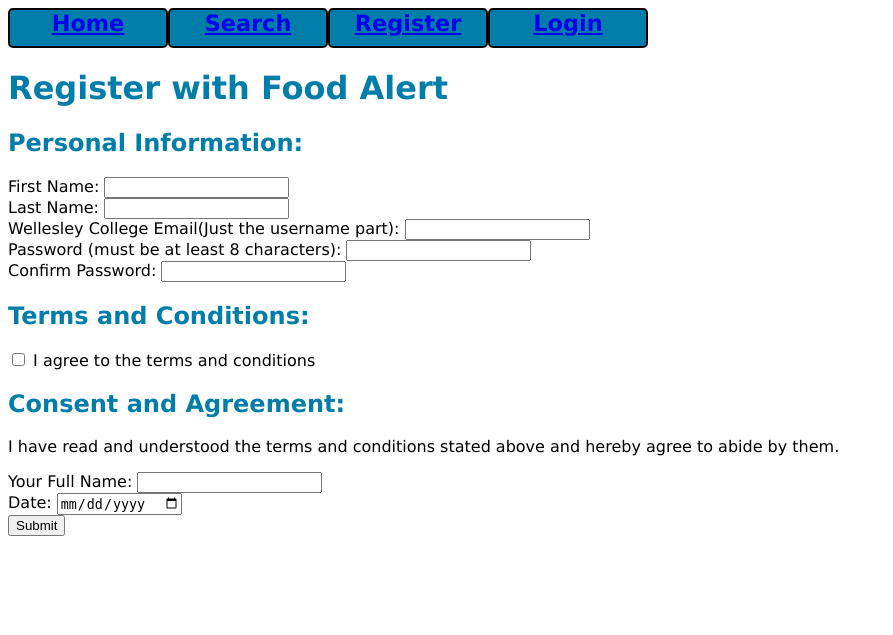
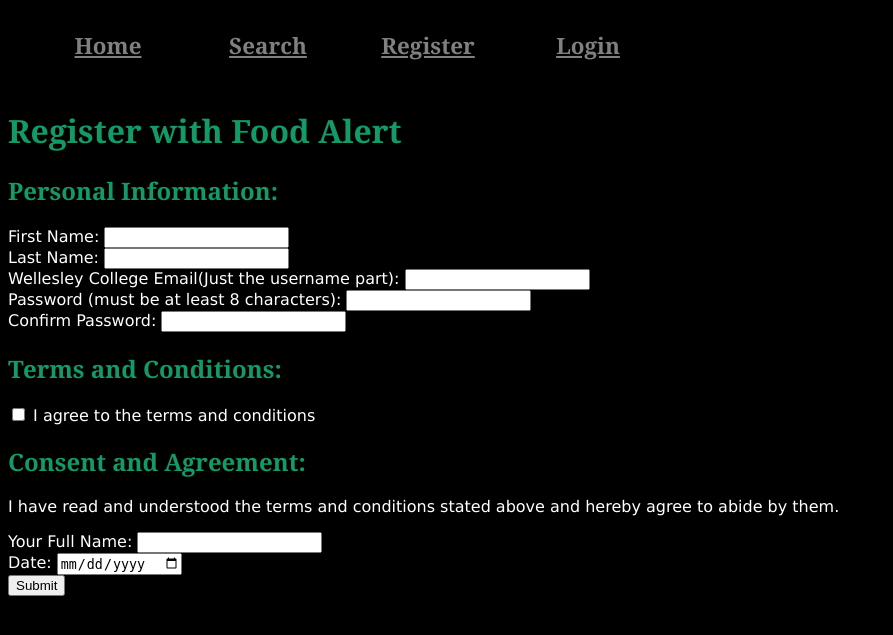
Before and after one commit to kaybr24/free-food-alert, a Flask app: page /registration in a window 1280 px wide. Shown: the top 635 px of the page, without its empty margins (0-893 px from the left). Run offline with Flask 3, Linux system fonts and the light colour scheme.

Commit message:
changed some css ... still in progress

```diff
--- a/static/style.css
+++ b/static/style.css
@@ -1,14 +1,15 @@
 /* the --color-header and others are CSS variables, which we access later.
 */
-
 HTML {
-    --color-header: #007ea9;  /* color for H1-H6 and others. was deepskyblue but poor contrast. */
+    --color-header: #fff;  /* color for H1-H6 and others. was deepskyblue but poor contrast. */
     --color-hilite: #b50000;  /* was red, but this avoids WAVE contrast errors */
     --color-focus: #56B929;
     --font-family: Verdana;
     font-family: var(--font-family)
 }
-
+body{
+    background-color: #000;
+}
 .location-menu {
     min-width: 350px;
   }
@@ -35,6 +36,7 @@
 table {
     border-collapse: collapse;
     width: 100%;
+    color: #fff;
 }
 
 th, td {
@@ -42,21 +44,69 @@
     text-align: left;
     padding: 8px;
 }
+p{
+    color: var(--color-header);
+}
 
 h1 {
     font-size: 200%;
-    color: var(--color-header);
+    font-family: Cambria, Cochin, Georgia, Times, 'Times New Roman', serif;
+    color: #139b67;
 }
 
 h2, h3 {
+    font-family: Cambria, Cochin, Georgia, Times, 'Times New Roman', serif;
+   color: #139b67;
+}
+
+.allergens {
+    color: #fff;
+}
+.format {
+    color: #fff;
+}
+.post-container{
+    display: flex;
+    flex-wrap: wrap;
+    gap: 10px;
+    font-family: Cambria, Cochin, Georgia, Times, 'Times New Roman', serif;
+}
+.post{
+    width: 30%;
+    border: 1px solid #ffffff;
+    padding: 15px;
+    box-sizing: border-box;
+    overflow: auto;
     color: var(--color-header);
+    font-family: Cambria, Cochin, Georgia, Times, 'Times New Roman', serif;
+}
+.post-rating {
+    display: flex;
+    align-items: center;
+    margin-top: 10px;
+}
+.post-rating label {
+    cursor: pointer;
+    margin-right: 5px;
 }
 
 
-/* for a simple navbar. Talk to Scott if you want drop-downs. */
+
+.navbar{
+    display: flex;
+    align-items: center;
+    justify-content: space-between;
+    padding: 20px;
+    background-color: rgb(0, 0, 0);
+    color: #139b67;
+}
+
 nav > ul {
+    margin: 0;
+    padding: 0;
     display: flex;
-    flex-direction: row;
+    list-style: none;
+    align-items: center;
 }
 
 nav ul {
@@ -77,14 +127,16 @@
     height: 40px;
     padding: 0px;
     padding-bottom: 5px;
-    background-color: var(--color-header); /* was #3498db */
+    /* background-color: var(--color-header); was #3498db */
     border: 2px solid black;
     border-radius: 5px;
     cursor: pointer;
     /* Firefox uses font -apple-system unless I repeat the font spec here. */
-    font-family: var(--font-family);
+    font-family: Cambria, Cochin, Georgia, Times, 'Times New Roman', serif;;
     font-weight: bold;
     font-size: 1.4rem;
+    color: rgba(255, 255, 255, 0.5);
+
 }
 
 /* Only the top-level buttons are centered; lower ones are left-aligned. */
@@ -99,5 +151,6 @@
 }
 
 nav button:hover, button:focus, nav a:hover, nav a:focus {
-    background-color: var(--color-focus);
+    /* background-color: #bda8ed; */
+    color: #fff;
 }
--- a/templates/base.html
+++ b/templates/base.html
@@ -22,7 +22,7 @@
 {% endwith %}
 
 {% block nav %}
-<nav>
+<nav id ='navbar' class="navbar">
   {% if cookie.get('logged_in') %}
   <ul class="nav-links">
     <li><a href="{{url_for('index')}}">Home</a></li>
--- a/templates/login.html
+++ b/templates/login.html
@@ -1,7 +1,9 @@
 {% extends "base.html" %}
 
 {% block main_content %}
+
   <h2>Login</h2>
+  <div class="format">
   <form action="{{ url_for('login') }}" method="post">
     <label for="user_email">Email:</label>
     <input type="text" id="user_email" name="user_email" required>
@@ -11,4 +13,5 @@
     <br>
     <input type="submit" value="Login">
   </form>
+</div>
 {% endblock %}
--- a/templates/main.html
+++ b/templates/main.html
@@ -10,7 +10,9 @@
 
 <h3>Find free food on campus: </h3>
 
+<div class="post-container">
 {% for post in search_results %}
+<div class="post">
 <pre>
 [picture goes here]<br/>
 <strong>{{post.description}}</strong>
@@ -34,6 +36,7 @@
     <input type="submit" value="rate this">
 </form>
 {% endif %}
+</div>
 {% endfor %}
-
+</div>
 {% endblock %}
--- a/templates/register_form.html
+++ b/templates/register_form.html
@@ -7,6 +7,7 @@
   <h1>Register with Food Alert</h1>
 
   <form action="{{ url_for('registration') }}" method="post">
+    <div class="format">
     <!-- Personal Information -->
     <h2>Personal Information:</h2>
     <label for="first_name">First Name:</label>
@@ -47,5 +48,6 @@
 
     <!-- Submit Button -->
     <input type="submit" value="Submit">
+  </div>
   </form>
 {% endblock %}
--- a/templates/search_form.html
+++ b/templates/search_form.html
@@ -32,17 +32,19 @@
 
         </select><br>
     </div>
-
+        <div class="format">
         <label for="allergens">Allergens:</label><br>
             {% for a in possible_allergens %}
             <input type="checkbox" name="allergens" value="{{ a }}"> {{ a }}<br>
             {% endfor %}
        <br>
 
+
         <label for="date_posted">Date Posted:</label>
         <input type="text" name="date_posted" placeholder="YYYY-MM-DD"><br>
 
         <input type="submit" value="Search">
+    </div>
     </form>
 
 </body>
```
